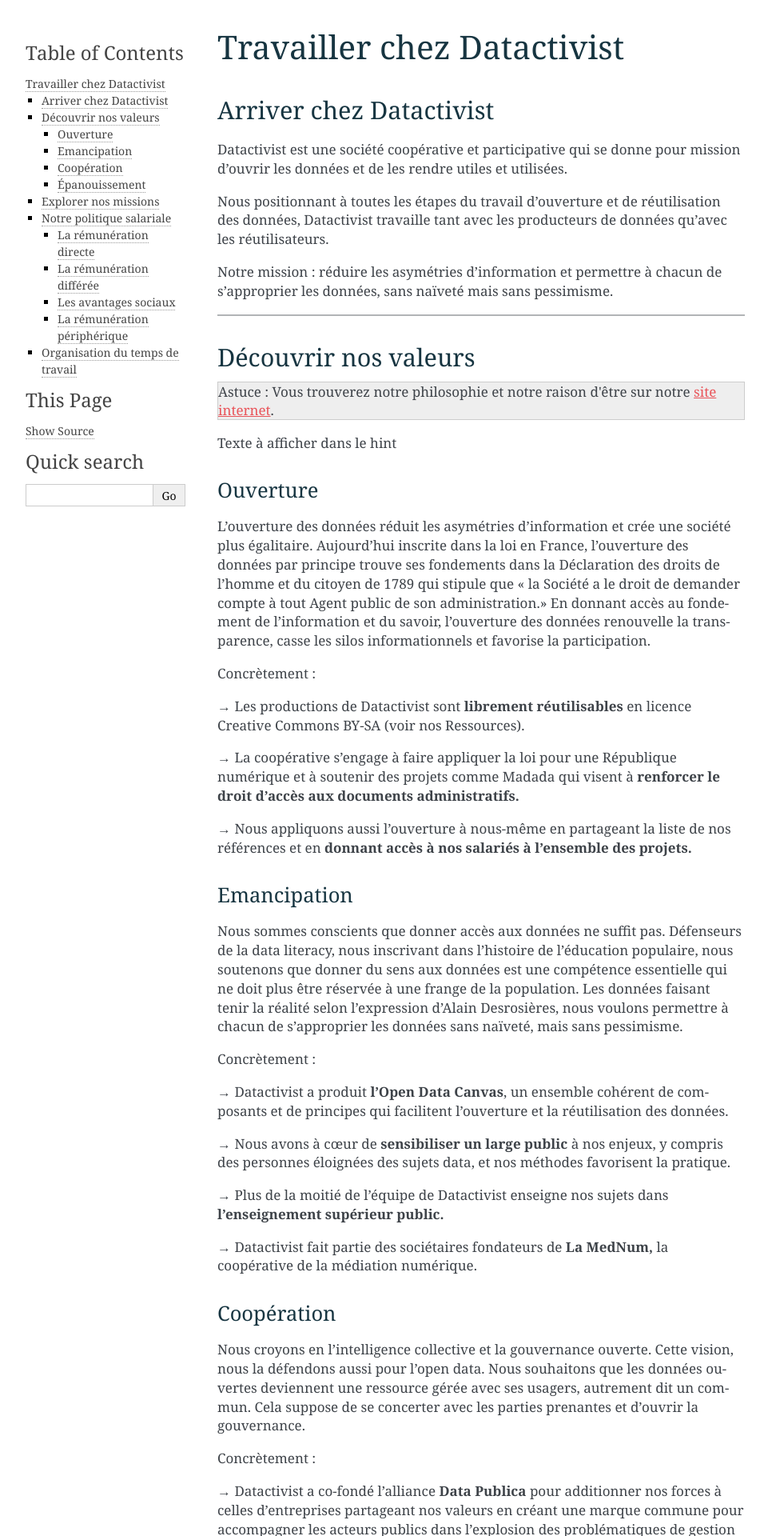
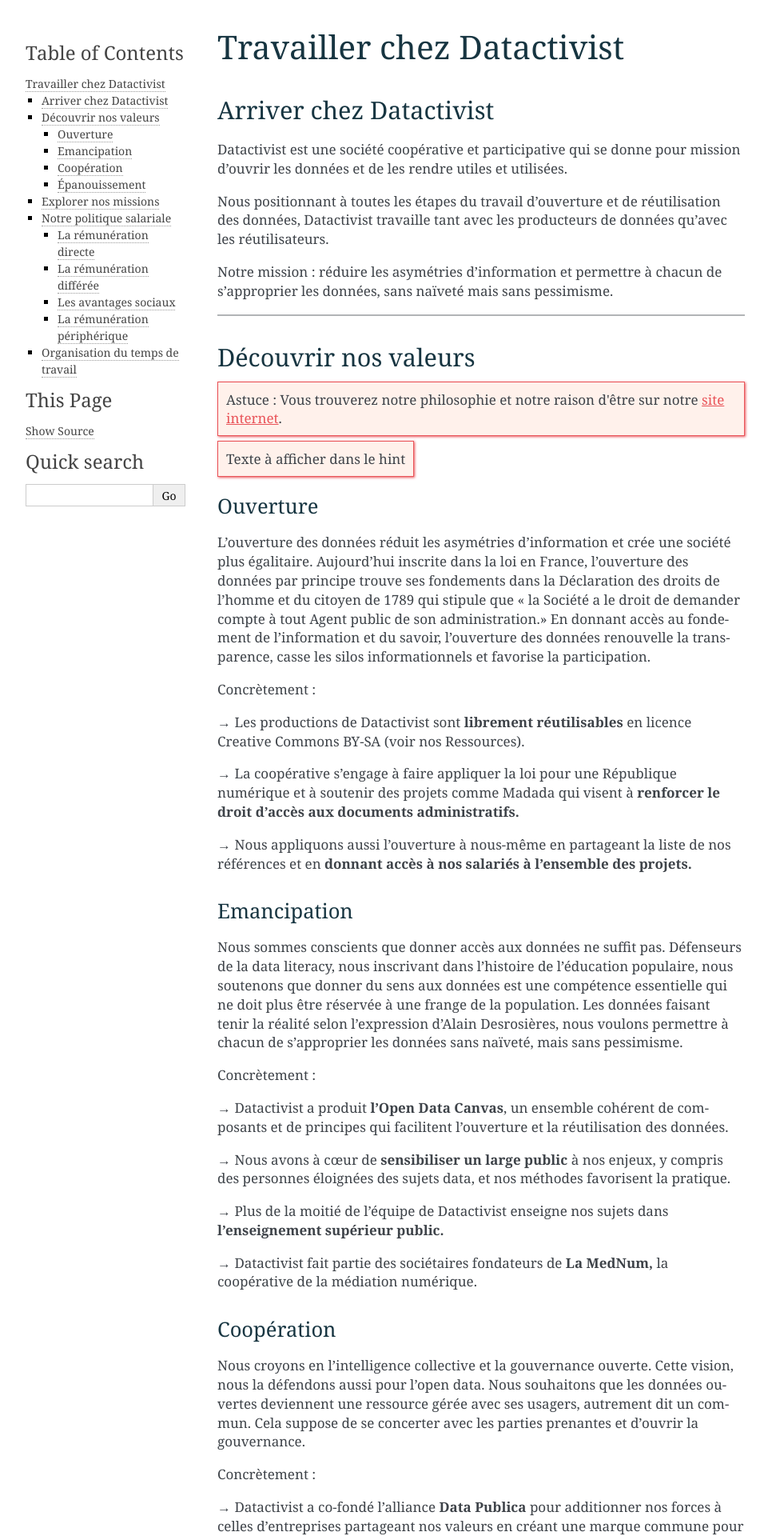
Before and after one commit to datactivist/documentation-datactivist, a Sphinx documentation site: the page built from docs/source/travailler-chez-datactivist.md, in a window 1280 px wide. Shown: the top 1920 px of the page at 80% size, without its empty margins (148-1114 px from the left). Built offline with Sphinx 7.4.7, drawn with Linux system fonts in a browser that asks for light colours.

Commit message:
Update travailler-chez-datactivist.md

```diff
--- a/docs/source/travailler-chez-datactivist.md
+++ b/docs/source/travailler-chez-datactivist.md
@@ -15,11 +15,11 @@
 ---
 
 ## Découvrir nos valeurs
-<div class="hint">
+<div class="myhint">
    Astuce : Vous trouverez notre philosophie et notre raison d'être sur notre <a href="https://datactivist.coop/fr/a-propos/">site internet</a>.
 </div>
 
-<span class="hint">Texte à afficher dans le hint</span>
+<span class="myhint">Texte à afficher dans le hint</span>
 
 ### Ouverture
 L’ouverture des données réduit les asymétries d’information et crée une société plus égalitaire. Aujourd’hui inscrite dans la loi en France, l’ouverture des données par principe trouve ses fondements dans la Déclaration des droits de l’homme et du citoyen de 1789 qui stipule que « la Société a le droit de demander compte à tout Agent public de son administration.» En donnant accès au fondement de l’information et du savoir, l’ouverture des données renouvelle la transparence, casse les silos informationnels et favorise la participation.
```
